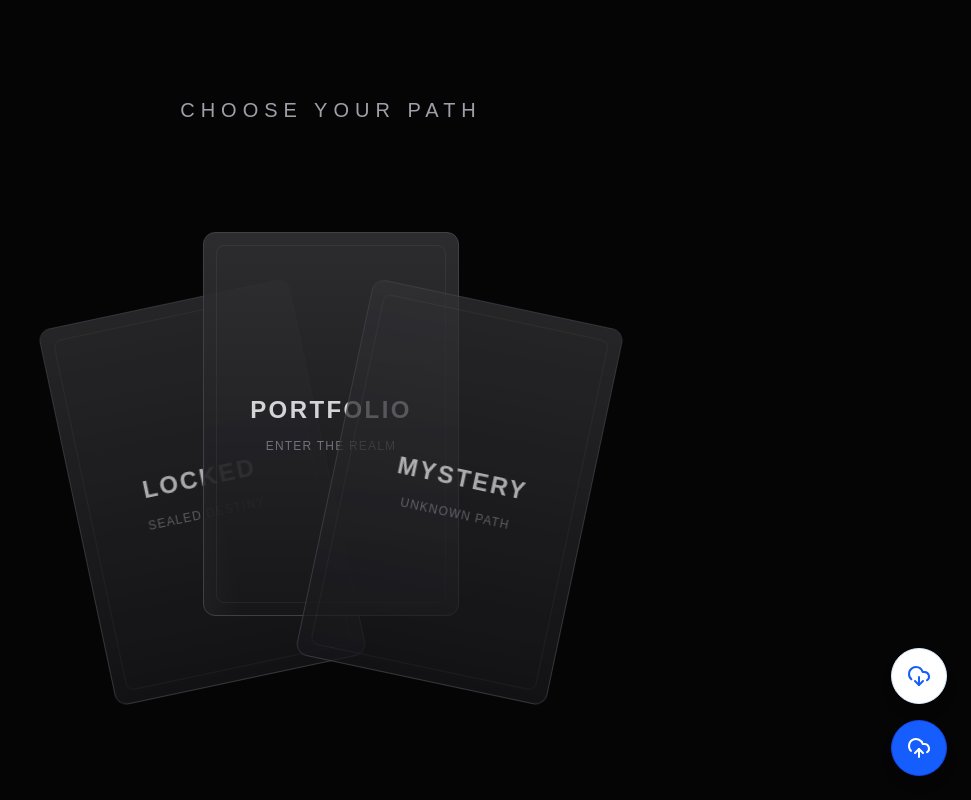
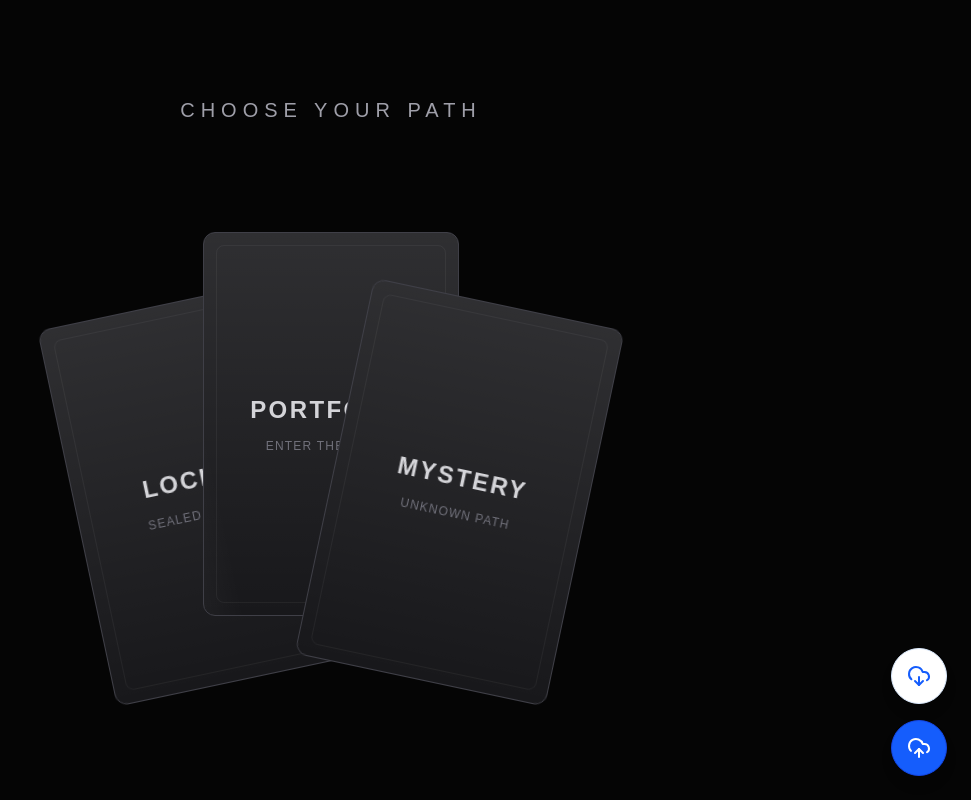
Before and after one commit to BestXin-lllpmqlll/MyWeb, a Next.js app in the folder web/: page /selection in a window 1280 px wide. Shown: the whole page, without its empty margins (309-1280 px from the left). Built offline with nearby package versions, Linux system fonts and the light colour scheme.

Commit message:
Auto commit from web UI

```diff
--- a/web/src/app/selection/page.tsx
+++ b/web/src/app/selection/page.tsx
@@ -7,13 +7,33 @@ export default function SelectionPage() {
   const router = useRouter();
   const [mounted, setMounted] = useState(false);
   const [selectedCard, setSelectedCard] = useState<number | null>(null);
+  // 记录移动端当前激活（hover状态）的卡牌
+  const [activeCard, setActiveCard] = useState<number | null>(null);
+  const [isMobile, setIsMobile] = useState(false);
 
   useEffect(() => {
     setMounted(true);
+    // 简单检测是否为移动端设备 (通过触摸屏或屏幕宽度)
+    const checkMobile = () => {
+      setIsMobile(window.matchMedia("(max-width: 768px)").matches || ("ontouchstart" in window));
+    };
+    checkMobile();
+    window.addEventListener("resize", checkMobile);
+    return () => window.removeEventListener("resize", checkMobile);
   }, []);
 
-  const handleSelect = (id: number, route: string | null) => {
+  const handleInteraction = (id: number, route: string | null) => {
     if (!route || selectedCard !== null) return;
+
+    if (isMobile) {
+      // 移动端逻辑：第一次点击激活 Hover 状态，第二次点击才选中
+      if (activeCard !== id) {
+        setActiveCard(id);
+        return; // 仅激活，不跳转
+      }
+    }
+
+    // PC端或移动端第二次点击：执行选中并跳转
     setSelectedCard(id);
 
     setTimeout(() => {
@@ -39,25 +59,38 @@ export default function SelectionPage() {
           const isSelected = selectedCard === card.id;
           const isNotSelected = selectedCard !== null && !isSelected;
 
+          // 在移动端，被 active 的卡片视为拥有 hover 效果
+          const isHoveredInMobile = isMobile && activeCard === card.id;
+
           return (
             <div
               key={card.id}
-              className="absolute transition-all duration-700 ease-out"
+              className={`absolute transition-all duration-700 ease-out group/wrapper ${isSelected ? "" : "hover:z-50"} ${isHoveredInMobile ? "z-50" : ""}`}
               style={{
                 transform: isSelected
                   ? "rotate(0deg) translateX(0px) translateY(-40px) scale(1.2)"
-                  : card.baseTransform,
-                zIndex: isSelected ? 50 : 10,
+                  : (isHoveredInMobile && card.route) // 移动端激活有效卡片时模拟 hover 状态的回正放大
+                    ? "rotate(0deg) translateX(0px) translateY(-24px) scale(1.05)"
+                    : card.baseTransform,
+                zIndex: isSelected || isHoveredInMobile ? 50 : undefined,
                 opacity: isNotSelected ? 0 : 1,
                 animation: mounted && selectedCard === null ? `card-enter 0.8s cubic-bezier(0.16, 1, 0.3, 1) ${i * 0.15}s both` : "none",
               }}
             >
               <div
-                onClick={() => handleSelect(card.id, card.route)}
+                onClick={() => handleInteraction(card.id, card.route)}
                 className={`w-48 sm:w-64 h-72 sm:h-96 rounded-xl border flex flex-col items-center justify-center p-6 text-center transition-all duration-300 relative overflow-hidden group
                   ${isSelected
                     ? "border-white shadow-[0_0_60px_rgba(255,255,255,0.4)] bg-zinc-900"
-                    : `border-zinc-700 bg-zinc-900/90 ${card.route ? 'hover:border-zinc-300 hover:bg-zinc-800 hover:-translate-y-6 hover:rotate-0 hover:z-40 hover:shadow-[0_20px_40px_rgba(0,0,0,0.5)] cursor-pointer' : 'hover:border-red-900/50 hover:bg-black cursor-not-allowed opacity-80 hover:opacity-100 hover:-translate-y-2'}`
+                    : `border-zinc-700 bg-zinc-900 ${
+                        card.route
+                          ? (isHoveredInMobile
+                              ? 'border-zinc-300 bg-zinc-800 shadow-[0_20px_40px_rgba(0,0,0,0.5)] cursor-pointer' // 移动端模拟 hover
+                              : 'md:hover:border-zinc-300 md:hover:bg-zinc-800 md:hover:-translate-y-6 md:hover:rotate-0 md:hover:shadow-[0_20px_40px_rgba(0,0,0,0.5)] cursor-pointer')
+                          : (isHoveredInMobile
+                              ? 'border-red-900/50 bg-black cursor-not-allowed opacity-100 -translate-y-2'
+                              : 'md:hover:border-red-900/50 md:hover:bg-black cursor-not-allowed md:hover:opacity-100 md:hover:-translate-y-2')
+                      }`
                   }
                 `}
               >
@@ -66,22 +99,22 @@ export default function SelectionPage() {
 
                 {/* Inner Frame */}
                 <div className={`absolute inset-3 border rounded-lg pointer-events-none transition-colors duration-500
-                  ${isSelected ? "border-white/40 animate-pulse" : "border-white/5 group-hover:border-white/20"}
+                  ${isSelected ? "border-white/40 animate-pulse" : `border-white/5 ${isHoveredInMobile ? "border-white/20" : "md:group-hover:border-white/20"}`}
                 `}></div>
 
                 {/* Content */}
                 <div className={`transition-all duration-500 ${isSelected ? "scale-110" : "scale-100"}`}>
-                  <h2 className={`text-xl sm:text-2xl font-bold tracking-widest mb-3 transition-colors ${isSelected ? "text-white" : "text-zinc-300 group-hover:text-white"}`}>
+                  <h2 className={`text-xl sm:text-2xl font-bold tracking-widest mb-3 transition-colors ${isSelected ? "text-white" : `text-zinc-300 ${isHoveredInMobile ? "text-white" : "md:group-hover:text-white"}`}`}>
                     {card.title}
                   </h2>
-                  <p className={`text-[10px] sm:text-xs uppercase tracking-widest transition-colors ${isSelected ? "text-zinc-300" : "text-zinc-500 group-hover:text-zinc-400"}`}>
+                  <p className={`text-[10px] sm:text-xs uppercase tracking-widest transition-colors ${isSelected ? "text-zinc-300" : `text-zinc-500 ${isHoveredInMobile ? "text-zinc-400" : "md:group-hover:text-zinc-400"}`}`}>
                     {card.desc}
                   </p>
                 </div>
 
                 {/* Shine Effect on Hover (only for valid route) */}
                 {card.route && !isSelected && (
-                  <div className="absolute inset-0 -translate-x-full group-hover:animate-[shimmer_1.5s_infinite] bg-gradient-to-r from-transparent via-white/10 to-transparent skew-x-12 pointer-events-none"></div>
+                  <div className={`absolute inset-0 -translate-x-full bg-gradient-to-r from-transparent via-white/10 to-transparent skew-x-12 pointer-events-none ${isHoveredInMobile ? "animate-[shimmer_1.5s_infinite]" : "md:group-hover:animate-[shimmer_1.5s_infinite]"}`}></div>
                 )}
 
                 {/* Flash Effect on Select */}
```
